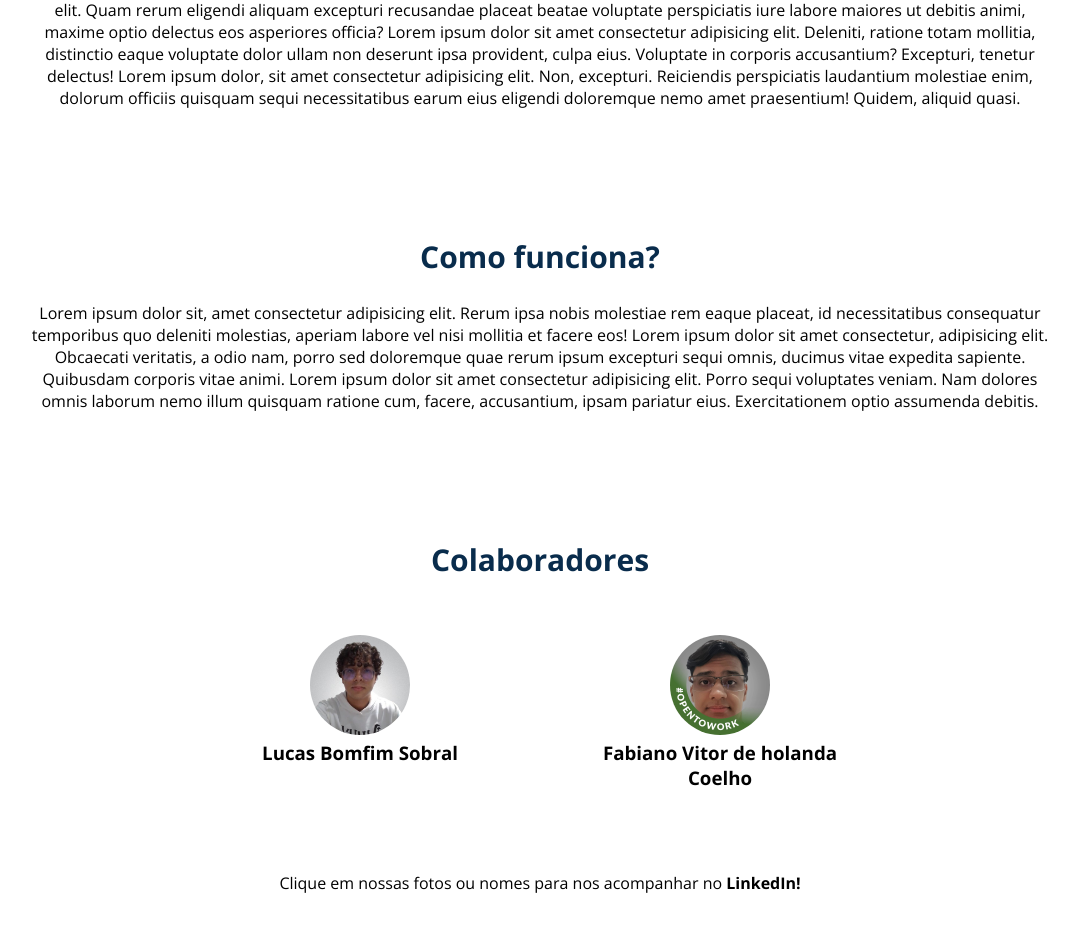
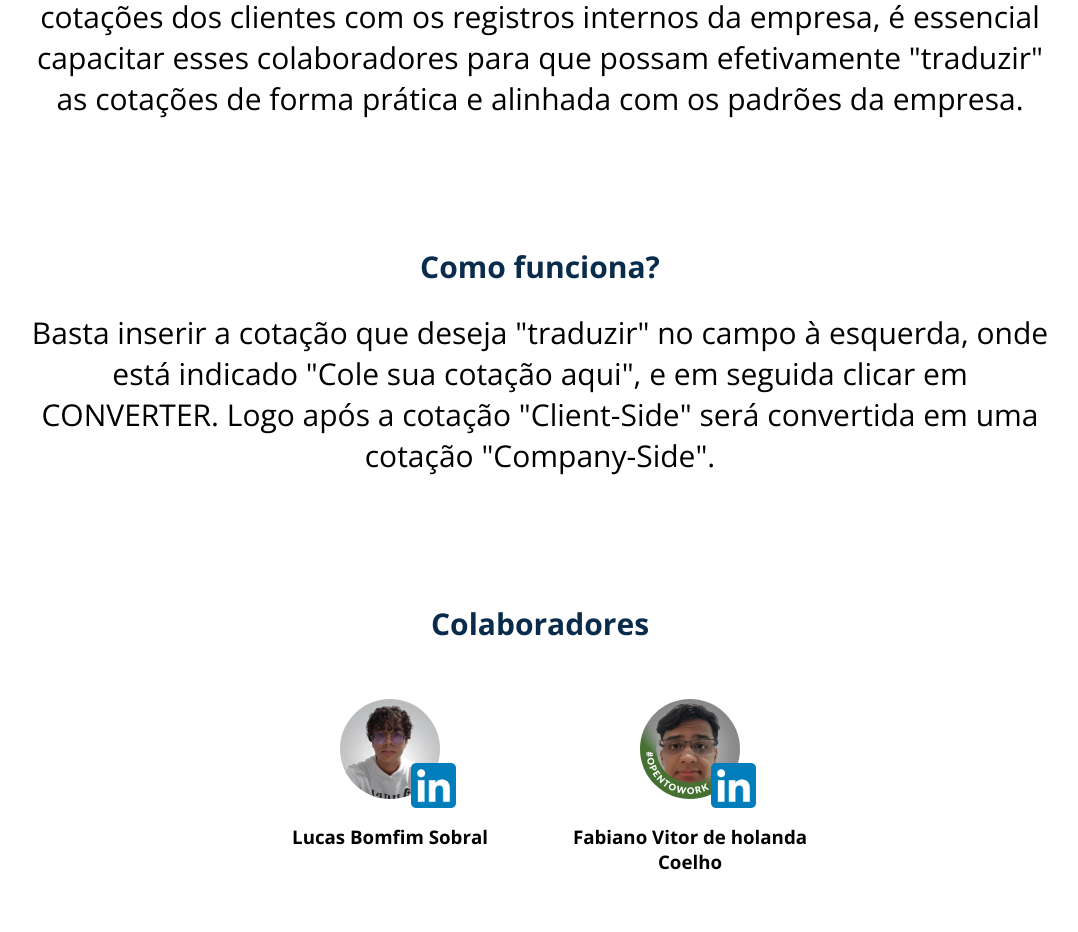
Before and after one commit to LucasB0mfim/GrupoReal, a React (Create React App) app: page /visitante in a window 1280 px wide. Shown: the part 392-1324 px from the top of the page, without its empty margins (100-1178 px from the left). Before the commit the page ends 1296 px from the top, so only its background shows below. Built offline with nearby package versions, Linux system fonts and the light colour scheme.

Commit message:
commit vitor

```diff
--- a/src/pages/Visitante/index.tsx
+++ b/src/pages/Visitante/index.tsx
@@ -1,3 +1,4 @@
+/* eslint-disable react/no-unescaped-entities */
 import {
   Container,
   Main,
@@ -7,13 +8,18 @@ import {
   Icon,
   HelloSection,
   FunctionSection,
-  CollaboratorsSection
+  CollaboratorsSection,
+  LinkL,
+  LinkV,
+  BoxL,
+  BoxV
 } from './styles'
 
 import Header from '../../components/Header'
 import visityHome from '../../assets/images/visityHome.gif'
 import Lucas from '../../assets/images/LucasBomfim.jpg'
 import Vitor from '../../assets/images/FabianoVitor.jpg'
+import linkedin from '../../assets/images/linkedin.png'
 
 const Visitante = () => (
   <>
@@ -24,38 +30,21 @@ const Visitante = () => (
           <img src={visityHome} />
           <Title>Bem vindo, visitante!</Title>
           <p>
-            Lorem ipsum dolor sit amet consectetur adipisicing elit. Iure enim
-            fuga vitae eos quam magni aliquam, consequuntur nulla praesentium
-            impedit, reiciendis temporibus id quibusdam libero! Iste nemo
-            officiis culpa animi? Lorem ipsum dolor sit amet, consectetur
-            adipisicing elit. Quam rerum eligendi aliquam excepturi recusandae
-            placeat beatae voluptate perspiciatis iure labore maiores ut debitis
-            animi, maxime optio delectus eos asperiores officia? Lorem ipsum
-            dolor sit amet consectetur adipisicing elit. Deleniti, ratione totam
-            mollitia, distinctio eaque voluptate dolor ullam non deserunt ipsa
-            provident, culpa eius. Voluptate in corporis accusantium? Excepturi,
-            tenetur delectus! Lorem ipsum dolor, sit amet consectetur
-            adipisicing elit. Non, excepturi. Reiciendis perspiciatis laudantium
-            molestiae enim, dolorum officiis quisquam sequi necessitatibus earum
-            eius eligendi doloremque nemo amet praesentium! Quidem, aliquid
-            quasi.
+            A fim de simplificar a tarefa dos profissionais encarregados de
+            alinhar as cotações dos clientes com os registros internos da
+            empresa, é essencial capacitar esses colaboradores para que possam
+            efetivamente "traduzir" as cotações de forma prática e alinhada com
+            os padrões da empresa.
           </p>
         </HelloSection>
 
         <FunctionSection>
           <Title>Como funciona?</Title>
           <p>
-            Lorem ipsum dolor sit, amet consectetur adipisicing elit. Rerum ipsa
-            nobis molestiae rem eaque placeat, id necessitatibus consequatur
-            temporibus quo deleniti molestias, aperiam labore vel nisi mollitia
-            et facere eos! Lorem ipsum dolor sit amet consectetur, adipisicing
-            elit. Obcaecati veritatis, a odio nam, porro sed doloremque quae
-            rerum ipsum excepturi sequi omnis, ducimus vitae expedita sapiente.
-            Quibusdam corporis vitae animi. Lorem ipsum dolor sit amet
-            consectetur adipisicing elit. Porro sequi voluptates veniam. Nam
-            dolores omnis laborum nemo illum quisquam ratione cum, facere,
-            accusantium, ipsam pariatur eius. Exercitationem optio assumenda
-            debitis.
+            Basta inserir a cotação que deseja "traduzir" no campo à esquerda,
+            onde está indicado "Cole sua cotação aqui", e em seguida clicar em
+            CONVERTER. Logo após a cotação "Client-Side" será convertida em uma
+            cotação "Company-Side".
           </p>
         </FunctionSection>
 
@@ -63,47 +52,35 @@ const Visitante = () => (
           <Title>Colaboradores</Title>
           <IconBox>
             <Icon>
-              <a
-                href="https://www.linkedin.com/in/lucasbomfim06/"
-                target="_blank"
-                rel="noreferrer"
-              >
-                <img src={Lucas} />
-              </a>
-              <SubTitle>
+              <BoxL>
                 <a
                   href="https://www.linkedin.com/in/lucasbomfim06/"
                   target="_blank"
                   rel="noreferrer"
-                ></a>
-                Lucas Bomfim Sobral
-              </SubTitle>
-            </Icon>
+                >
+                  <LinkL src={linkedin} />
+                </a>
 
-            <Icon>
-              <a
-                href="https://www.linkedin.com/in/vit0rh0landa/"
-                target="_blank"
-                rel="noreferrer"
-              >
-                <img src={Vitor} />
-              </a>
-              <SubTitle>
+                <img src={Lucas} />
+
+                <SubTitle>Lucas Bomfim Sobral</SubTitle>
+              </BoxL>
+
+              <BoxV>
                 <a
                   href="https://www.linkedin.com/in/vit0rh0landa/"
                   target="_blank"
                   rel="noreferrer"
-                ></a>
-                Fabiano Vitor de holanda Coelho
-              </SubTitle>
+                >
+                  <LinkV src={linkedin} />
+                </a>
+
+                <img src={Vitor} />
+                <SubTitle>Fabiano Vitor de holanda Coelho</SubTitle>
+              </BoxV>
             </Icon>
           </IconBox>
         </CollaboratorsSection>
-
-        <p>
-          Clique em nossas fotos ou nomes para nos acompanhar no{' '}
-          <b>LinkedIn!</b>
-        </p>
       </Container>
     </Main>
   </>
--- a/src/pages/Visitante/styles.ts
+++ b/src/pages/Visitante/styles.ts
@@ -1,5 +1,5 @@
 import styled from 'styled-components'
-import { cores } from '../../styles'
+import { breakpoints, cores } from '../../styles'
 
 export const Main = styled.div`
   display: flex;
@@ -35,6 +35,12 @@ export const HelloSection = styled.section`
   align-items: center;
   text-align: center;
   padding: 10% 0 0 0;
+  font-size: 30px;
+  @media (max-width: ${breakpoints.tablet}) {
+    p {
+      padding: 0px 15px;
+    }
+  }
 `
 
 export const FunctionSection = styled.section`
@@ -43,6 +49,12 @@ export const FunctionSection = styled.section`
   align-items: center;
   text-align: center;
   padding: 10% 0 0 0;
+  font-size: 30px;
+  @media (max-width: ${breakpoints.tablet}) {
+    p {
+      padding: 0px 15px;
+    }
+  }
 `
 
 export const CollaboratorsSection = styled.section`
@@ -64,6 +76,7 @@ export const IconBox = styled.div`
 
 export const Icon = styled.div`
   margin: 5%;
+  display: flex;
 
   a {
     color: ${cores.black};
@@ -71,10 +84,49 @@ export const Icon = styled.div`
 `
 
 export const SubTitle = styled.h3`
-  cursor: pointer;
   width: 300px;
+  margin-top: 20px;
+`
 
-  &:hover {
-    color: ${cores.blue};
+export const Boxlink = styled.div`
+  display: flex;
+  justify-content: space-between;
+  width: 461px;
+  position: relative;
+  background-color: red;
+`
+export const LinkL = styled.img``
+
+export const LinkV = styled.img``
+
+export const BoxL = styled.div`
+  width: 300px;
+  position: relative;
+  ${LinkL} {
+    border-radius: 0px;
+    width: 45px;
+    position: absolute;
+    bottom: 38%;
+    left: 57%;
+    transition: transform 0.3s;
+  }
+  ${LinkL}:hover {
+    transform: scale(1.1);
   }
 `
+
+export const BoxV = styled.div`
+  width: 300px;
+  position: relative;
+  ${LinkV} {
+    border-radius: 0px;
+    width: 45px;
+    position: absolute;
+    bottom: 38%;
+    left: 57%;
+    transition: transform 0.3s;
+  }
+  ${LinkV}:hover {
+    transform: scale(1.1);
+  }
+`
```
Also changed, not shown: src/assets/images/linkedin.png (added).
